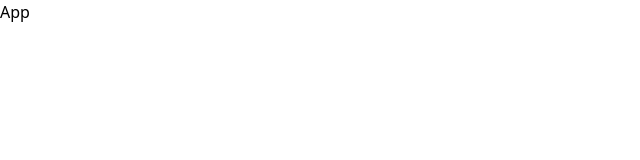
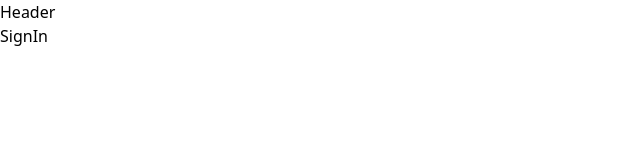
Before and after one commit to AdiRohila03/EduCheck, a React (Vite) app in the folder client/: page /sign-in in a window 1280 px wide. Shown: the top 160 px of the page, without its empty margins (0-640 px from the left). Built offline with nearby package versions, Linux system fonts and the light colour scheme.

Commit message:
create pages and routes

```diff
--- a/client/package.json
+++ b/client/package.json
@@ -11,7 +11,8 @@
   },
   "dependencies": {
     "react": "^19.0.0",
-    "react-dom": "^19.0.0"
+    "react-dom": "^19.0.0",
+    "react-router-dom": "^7.1.5"
   },
   "devDependencies": {
     "@eslint/js": "^9.19.0",
--- a/client/src/App.jsx
+++ b/client/src/App.jsx
@@ -1,7 +1,20 @@
-import React from 'react'
+import { BrowserRouter, Routes, Route } from 'react-router-dom'
+import Home from './pages/Home'
+import About from './pages/About'
+import SignIn from './pages/SignIn'
+import SignUp from './pages/SignUp'
+import Header from './components/Header'
 
 export default function App() {
   return (
-    <div>App</div>
+    <BrowserRouter>
+      <Header />
+      <Routes>
+        <Route path='/' element={<Home />} />
+        <Route path='/about' element={<About />} />
+        <Route path='/sign-in' element={<SignIn />} />
+        <Route path='/sign-up' element={<SignUp />} />
+      </Routes>
+    </BrowserRouter>
   )
 }
--- /dev/null
+++ b/client/src/components/Header.jsx
@@ -0,0 +1,7 @@
+import React from 'react'
+
+export default function Header() {
+  return (
+    <div>Header</div>
+  )
+}
--- /dev/null
+++ b/client/src/pages/About.jsx
@@ -0,0 +1,7 @@
+import React from 'react'
+
+export default function About() {
+  return (
+    <div>About</div>
+  )
+}
--- /dev/null
+++ b/client/src/pages/Home.jsx
@@ -0,0 +1,7 @@
+import React from 'react'
+
+export default function Home() {
+  return (
+    <div>Home</div>
+  )
+}
--- /dev/null
+++ b/client/src/pages/SignIn.jsx
@@ -0,0 +1,7 @@
+import React from 'react'
+
+export default function SignIn() {
+  return (
+    <div>SignIn</div>
+  )
+}
--- /dev/null
+++ b/client/src/pages/SignUp.jsx
@@ -0,0 +1,7 @@
+import React from 'react'
+
+export default function SignUp() {
+  return (
+    <div>SignUp</div>
+  )
+}
```
Also changed, not shown: 1 other file (tests, documents, lock files or other folders).
